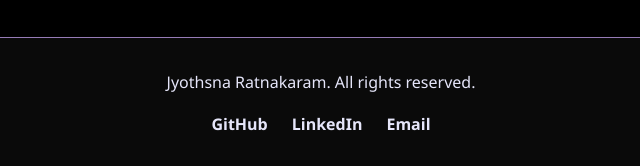
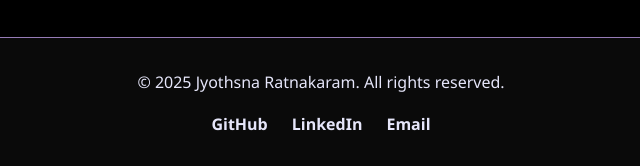
Before and after one commit to JyothsnaRatnakaram/jyothsna-ratnakaram.github.io, a plain HTML site: page index.html in a window 1280 px wide. Shown: the part 6895-7061 px from the top of the page, 319-959 px from the left. Drawn offline with nearby package versions, Linux system fonts and the light colour scheme.

Commit message:
Update index.html

```diff
--- a/index.html
+++ b/index.html
@@ -937,7 +937,7 @@
     </section>
 
     <footer>
-        <p>Jyothsna Ratnakaram. All rights reserved.</p>
+        <p>&copy; 2025 Jyothsna Ratnakaram. All rights reserved.</p>
         <div class="social-links">
             <a href="https://github.com/yourusername" target="_blank">GitHub</a>
             <a href="https://linkedin.com/in/yourusername" target="_blank">LinkedIn</a>
```
